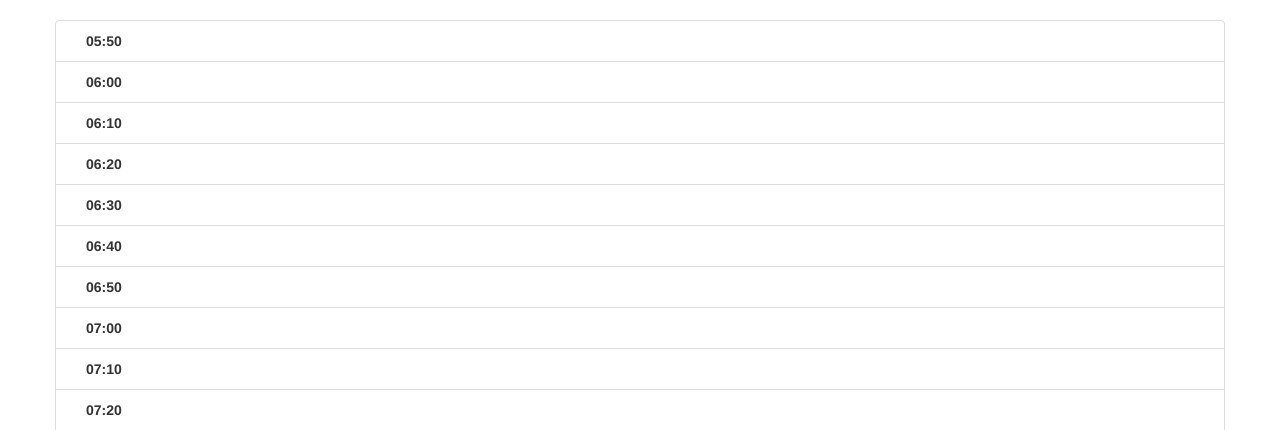
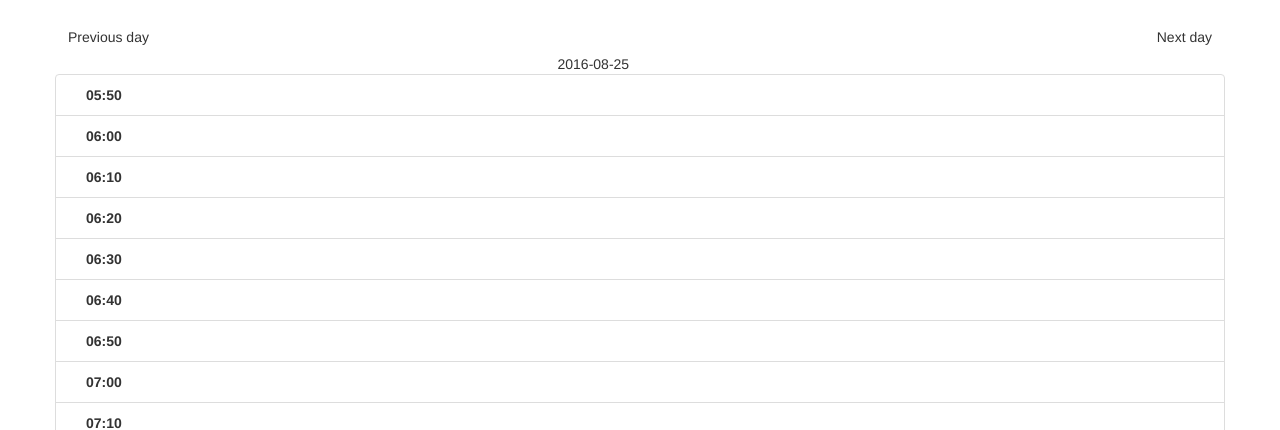
Before and after one commit to uunicorn/crac-booking, a Django app: template django-apps/crac_booking/templates/booking/index.html in a window 1280 px wide. Shown: the part 51-481 px from the top of the page. Run offline with Django 3.2, Linux system fonts and the light colour scheme; the template is opened without the code that fills it, so the values that code supplies are empty; some libraries are stand-ins or nearby versions.

Commit message:
add prev/next day buttons

```diff
--- a/django-apps/crac_booking/static/booking/booking.js
+++ b/django-apps/crac_booking/static/booking/booking.js
@@ -1,11 +1,9 @@
 
-var today, // midnight of today (moment)
+var aircraft = 'RGA', // XXX
     step = moment.duration(10, 'minutes'),
     selectionStart, // first row clicked, inclusive (moment)
     selectionEnd, // last row clicked, inclusive (moment)
-    bookings, // list of bookings
-    aircrafts, // list of aircrafts
-    members; // list of members
+    bookings; // list of bookings
 
 var daylight_table = [
     { start: 1, dawn: '6:50', dusk: '18:10'},
@@ -23,25 +21,6 @@ function getDaylightHours(moment) {
     throw "Invalid daylight table";
 }
 
-function init(t) {
-    today = t;
-
-    $.when(
-        $.get('/booking/api/booking/'),
-        $.get('/booking/api/aircraft/'),
-        $.get('/booking/api/member/')
-    ).done(function(bookingsrc, aircraftsrc, membersrc) {
-        bookings = bookingsrc[0];
-        aircrafts = aircraftsrc[0];
-        members = membersrc[0];
-
-        for(var i=0;i<bookings.length;i++) {
-            $('.booking-line').trigger('add-booking', [bookings[i]]);
-        }
-    }).fail(function(e, err, params) {
-        alert('oops: ' + err);
-    });
-}
 
 function timeDiv(time) {
     return $('<div/>')
@@ -185,13 +164,17 @@ function baseLine(time) {
     return div;
 }
 
-function render() {
+function render(today) {
     var start = today.clone().startOf('day'),
         end = start.clone().add(1, 'day'),
         daylight = getDaylightHours(today),
         dawn = start.clone().add(moment.duration(daylight.dawn)),
         dusk = start.clone().add(moment.duration(daylight.dusk)),
         listdiv = $('.js-table-content');
+
+    $('.today').text(start.format('YYYY-MM-DD'));
+
+    listdiv.empty();
 
     moment.range(start, end).by(step, function(time) {
         if(time.isBefore(dawn) || time.isAfter(dusk)) {
@@ -200,10 +183,34 @@ function render() {
 
         listdiv.append(baseLine(time));
     });
+
+    $.get('/booking/api/booking/', {
+        from_time: start.format(),
+        to_time: end.format(),
+        aircratf: aircraft
+    })
+    .done(function(bookings) {
+        for(var i=0;i<bookings.length;i++) {
+            $('.booking-line').trigger('add-booking', [bookings[i]]);
+        }
+    })
+    .fail(function(e, err, params) {
+        alert('oops: ' + err);
+    });
 }
 
 $(document).ready(function() {
-    today = moment('2016/08/21', 'YYYY/MM/DD'); // XXX
-    render();
-    init(today);
+    var today = moment();
+
+    $('.prev-day').click(function() {
+        today.subtract(1, 'day');
+        render(today);
+    });
+
+    $('.next-day').click(function() {
+        today.add(1, 'day');
+        render(today);
+    });
+
+    render(today);
 });
--- a/django-apps/crac_booking/templates/booking/index.html
+++ b/django-apps/crac_booking/templates/booking/index.html
@@ -7,7 +7,20 @@
 {% endblock %}
 
 {% block contents %}
-    <div class="js-table-content list-group">
+    <div class="row">
+        <div class="btn prev-day">Previous day</div>
+        <div class="btn next-day pull-right">Next day</div>
+    </div>
+    <div class="row">
+        <div class="col-md-2 col-md-offset-5 today">Today</div>
+    </div>
+    <div class="js-table-content list-group"></div>
+    <div class="row">
+        <div class="col-md-2 col-md-offset-5 today">Today</div>
+    </div>
+    <div class="row">
+        <div class="btn prev-day">Previous day</div>
+        <div class="btn next-day pull-right">Next day</div>
     </div>
 
 {% endblock %}
```
